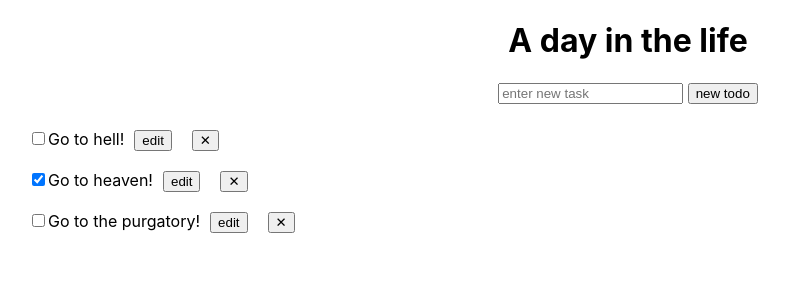
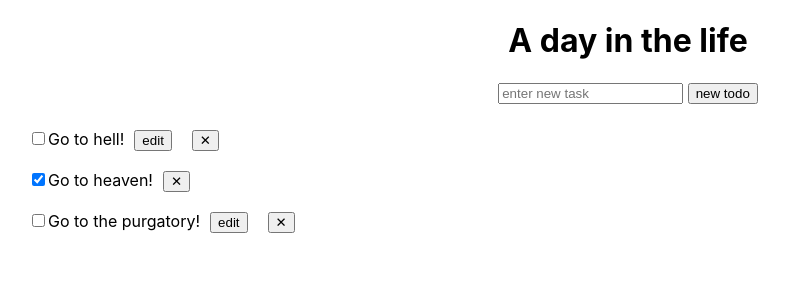
Before and after one commit to knarfben/tasky, a React (Create React App) app: page / in a window 1280 px wide. Shown: the top 300 px of the page, without its empty margins (12-801 px from the left). Built offline with nearby package versions, Linux system fonts and the light colour scheme.

Commit message:
don't allow edit on when task done

```diff
--- a/src/components/tasks-list.component.jsx
+++ b/src/components/tasks-list.component.jsx
@@ -56,9 +56,11 @@ const TasksList = ({ tasks, checkTaskHandler, deleteTask, saveTask }) => {
               ) : (
                 <>
                   <label htmlFor={`cb${task.id}`}>{task.text}</label>
-                  <button type="button" onClick={() => editTask(task.id)}>
-                    edit
-                  </button>
+                  {!task.done && (
+                    <button type="button" onClick={() => editTask(task.id)}>
+                      edit
+                    </button>
+                  )}
                 </>
               )}
               <button type="button" onClick={() => deleteTaskHandler(task.id)}>
```
